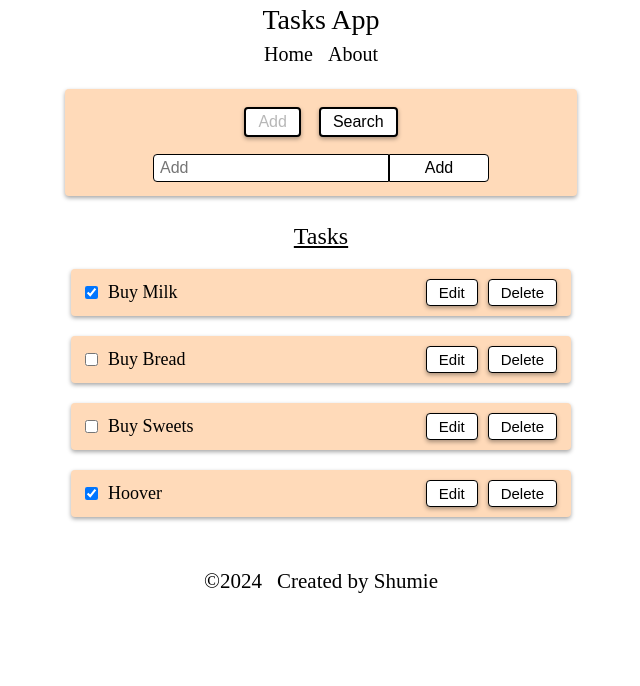
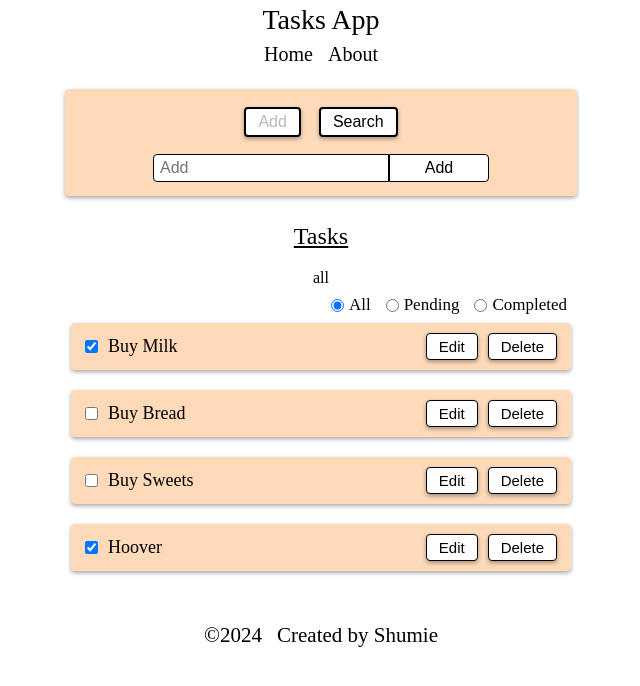
Before and after one commit to Shumieb/TaskApp, a Vue app: page / in a window 1280 px wide. Shown: the top 686 px of the page, without its empty margins (319-959 px from the left). Built offline with nearby package versions, Linux system fonts and the light colour scheme.

Commit message:
Added a filter feature and added functionality

```diff
--- a/src/components/TaskList.vue
+++ b/src/components/TaskList.vue
@@ -2,21 +2,57 @@
 import Task from './Task.vue'
 
 import { useTaskStore } from '@/stores/TaskStore'
-import { storeToRefs } from 'pinia'
+import { ref, watch } from 'vue';
 
 const store = useTaskStore()
-const { tasks } = storeToRefs(store)
+const { getTaskFilter,
+        changeTaskFilter,
+        getCompletedTasks,
+        getAllTasks,
+        getPendingTasks
+      } = store
+
+const filterByCompletion = ref(getTaskFilter);
+const taskList = ref(getAllTasks);
+
+watch(filterByCompletion, ()=>{
+    changeTaskFilter(filterByCompletion.value)
+    if(filterByCompletion.value == "all"){
+      taskList.value = getAllTasks;
+    }else if(filterByCompletion.value == "completed"){
+      taskList.value = getCompletedTasks;
+    }else if(filterByCompletion.value == "pending"){
+      taskList.value = getPendingTasks;
+    }
+})
 
 </script>
 
 <template>
   <section class="tasklist">
     <h2 class="tasklist-header">Tasks</h2>
-    <ul>
-      <li v-for="task in tasks" :key="task.id">
+    {{ filterByCompletion }}
+    <div class="filterBtns">
+      <div class="filterBtn-group">
+        <input type="radio" v-model="filterByCompletion" value="all" id="all"/>
+        <label for="all">All</label>
+      </div>
+      <div class="filterBtn-group">
+        <input type="radio" v-model="filterByCompletion" value="pending" id="pending"/>
+        <label for="pending">Pending</label>
+      </div>
+      <div class="filterBtn-group">
+        <input type="radio" v-model="filterByCompletion" value="completed" id="completed"/>
+        <label for="completed">Completed</label>
+      </div>
+    </div>
+    <div>
+      <ul>
+      <li v-for="task in taskList" :key="task.id">
         <Task :task="task" />
       </li>
     </ul>
+    </div>
   </section>
 </template>
 
@@ -30,6 +66,29 @@ const { tasks } = storeToRefs(store)
   padding: 4px;
   margin-bottom: 15px;
 }
+
+.filterBtns{
+  display: flex;
+  justify-content: flex-end;
+  align-items: center;
+  width: 50%;
+  margin: auto;
+  padding: 8px 4px;
+  font-size: 17px;
+  gap: 15px;
+}
+
+.filterBtn-group{
+  display: flex;
+  justify-content: center;
+  align-items: center;
+  gap: 5px;
+}
+
+.filterBtn-group input{
+  cursor: pointer;
+}
+
 ul{
   width: 50%;
   margin: auto;
--- a/src/stores/TaskStore.js
+++ b/src/stores/TaskStore.js
@@ -4,18 +4,32 @@ import { ref, computed } from "vue";
 
 export const useTaskStore = defineStore('task', () => {
     // state properties
-    const tasks = ref(taskData)
-    const displayEditFrom = ref(false)
-    const taskToEdit = ref({})
+    const tasks = ref(taskData);
+    const displayEditFrom = ref(false);
+    const taskToEdit = ref({});
+    const taskFilter = ref("all");
 
     // getters
+    const getAllTasks = computed(() => {
+        return tasks.value;
+    })
+
     const getCompletedTasks = computed(() => {
         let completedTasks = tasks.value.filter(task => task.completed == true);
-        return completedTasks
+        return completedTasks;
+    })
+
+    const getPendingTasks = computed(() => {
+        let pendingTasks = tasks.value.filter(task => task.completed !== true);
+        return pendingTasks;
     })
 
     const getTaskToEdit = computed(() => {
         return taskToEdit.value;
+    })
+
+    const getTaskFilter = computed(() => {
+        return taskFilter.value;
     })
 
     // actions
@@ -67,17 +81,27 @@ export const useTaskStore = defineStore('task', () => {
         displayEditFrom.value = true;
     }
 
+    function changeTaskFilter(filter) {
+        if (filter == "all" || filter == "pending" || filter == "completed")
+            taskFilter.value = filter;
+    }
+
     return {
         tasks,
         displayEditFrom,
         taskToEdit,
+        taskFilter,
+        getAllTasks,
         getCompletedTasks,
         getTaskToEdit,
+        getTaskFilter,
+        getPendingTasks,
         addTask,
         editTask,
         closeEditModal,
         completeTask,
         deleteTask,
-        showEditForm
+        showEditForm,
+        changeTaskFilter
     }
 })
```
